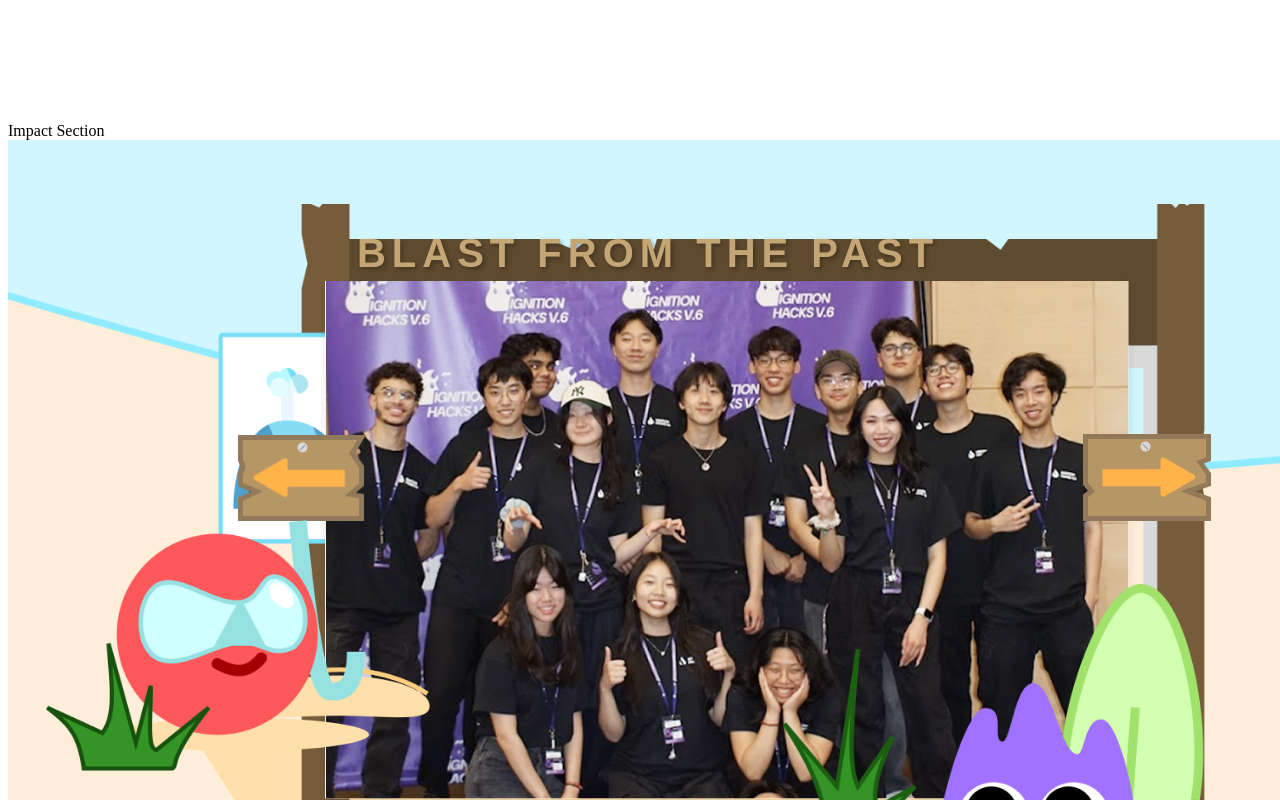
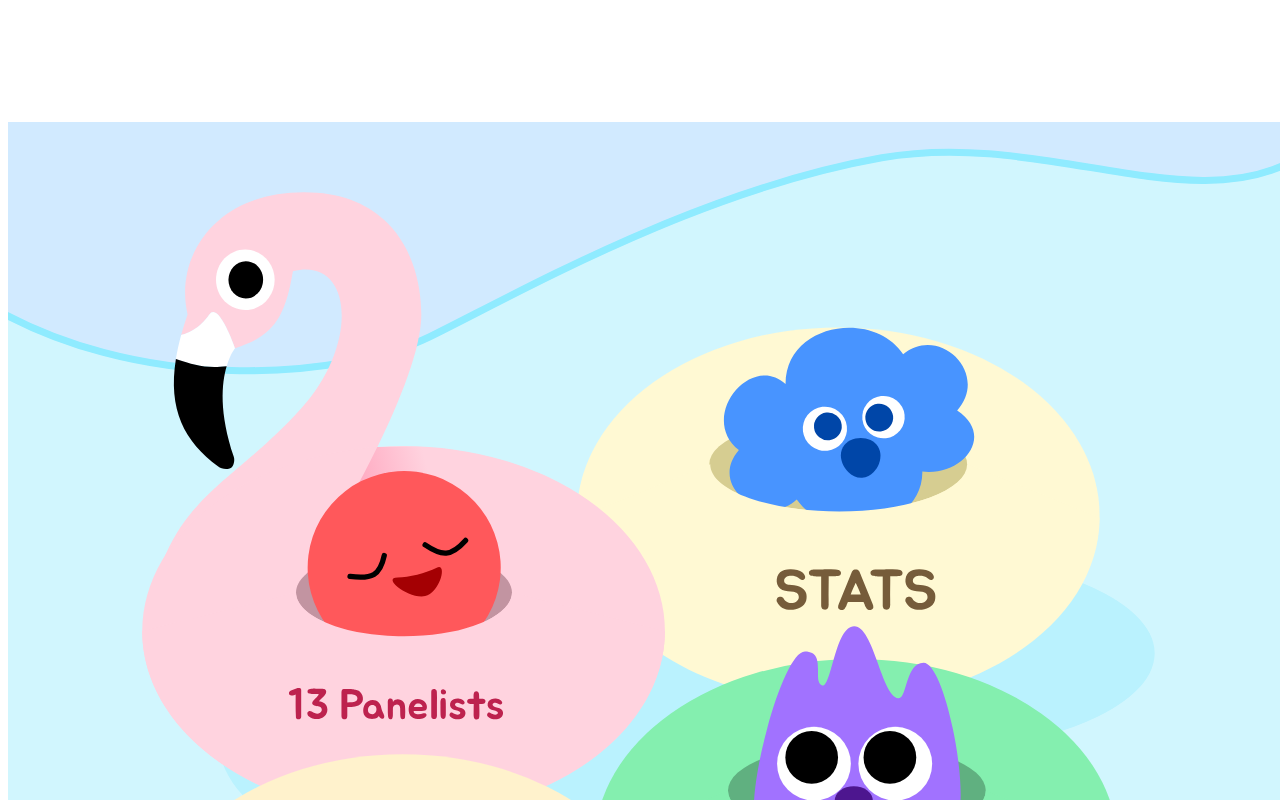
Before and after one commit to sxnnywu/ignition-landing, a React (Vite) app: page / in a window 1280 px wide. Shown: the part 1560-2360 px from the top of the page. Built offline with nearby package versions, Linux system fonts and the light colour scheme.

Commit message:
implement Impact.jsx background

```diff
--- /dev/null
+++ b/src/components/sections/Impact.css
@@ -0,0 +1,12 @@
+.impact {
+  width: 100vw;
+  min-height: calc(100vw * 1488 / 1440);
+  background-image: url('../../assets/backgrounds/impact-background.svg');
+  background-size: 100% auto;
+  background-position: center top;
+  background-repeat: no-repeat;
+  position: relative;
+  display: flex;
+  justify-content: space-between;
+  box-sizing: border-box;
+}
--- a/src/components/sections/Impact.jsx
+++ b/src/components/sections/Impact.jsx
@@ -1,7 +1,5 @@
+import './Impact.css';
+
 export default function Impact() {
-  return (
-    <section id="impact-section">
-      Impact Section
-    </section>
-  );
+  return <div id="impact-section" className="impact"></div>;
 }
```
Also changed, not shown: src/pages/Landing.jsx (+11 -8 lines), src/assets/backgrounds/impact-background.svg (added).
